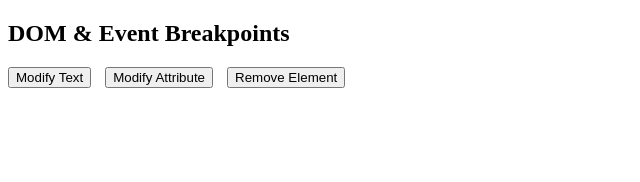
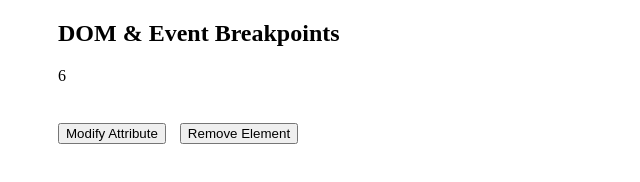
Before and after one commit to Anupama-H/devtools-meetup, a website: page DOM-event-breakpoints/index.html in a window 1280 px wide. Shown: the whole page, without its empty margins (0-640 px from the left). Drawn offline with Linux system fonts and the light colour scheme.

Commit message:
DOM event code changes

```diff
--- a/DOM-event-breakpoints/index.html
+++ b/DOM-event-breakpoints/index.html
@@ -2,7 +2,11 @@
 <html>
     <head>
         <style type="text/css">
+            body {
+                padding: 0 50px;
+            }
             .action-btns {
+                /* display: none; */
                 margin: 20px 0;
             }
 
@@ -13,8 +17,8 @@
     </head>
     <body>
         <h2>DOM & Event Breakpoints</h2>
+        <div class="timer"></div><br />
         <div class="action-btns">
-            <button class="btn modify-txt-btn">Modify Text</button>
             <button class="btn modify-attr-btn">Modify Attribute</button>
             <button class="btn remove-node-btn">Remove Element</button>
         </div>
--- a/DOM-event-breakpoints/main.js
+++ b/DOM-event-breakpoints/main.js
@@ -1,13 +1,8 @@
 const resultsDiv = document.querySelector(".results");
-const modifyTextBtn = document.querySelector(".modify-txt-btn");
 const modifyAttrBtn = document.querySelector(".modify-attr-btn");
 const removeNodeBtn = document.querySelector(".remove-node-btn");
 
 /** DOM & Event breakpoints */
-modifyTextBtn.addEventListener("click", function() {
-    resultsDiv.innerText = "Random number " + Math.random() * 100;
-});
-
 modifyAttrBtn.addEventListener("click", function() {
     resultsDiv.setAttribute("data-random", Math.random() * 100);
 });
@@ -16,3 +11,15 @@ removeNodeBtn.addEventListener("click", function() {
     const parent = resultsDiv.parentNode;
     parent.removeChild(resultsDiv);
 });
+
+
+const startTimer = function() {
+    var count = 1;
+    var i = setInterval(function() {
+        var el = document.querySelector(".timer");
+        if (!el) clearInterval(i);
+        el.innerHTML = ++count;
+    }, 1000);
+};
+
+startTimer();
```
